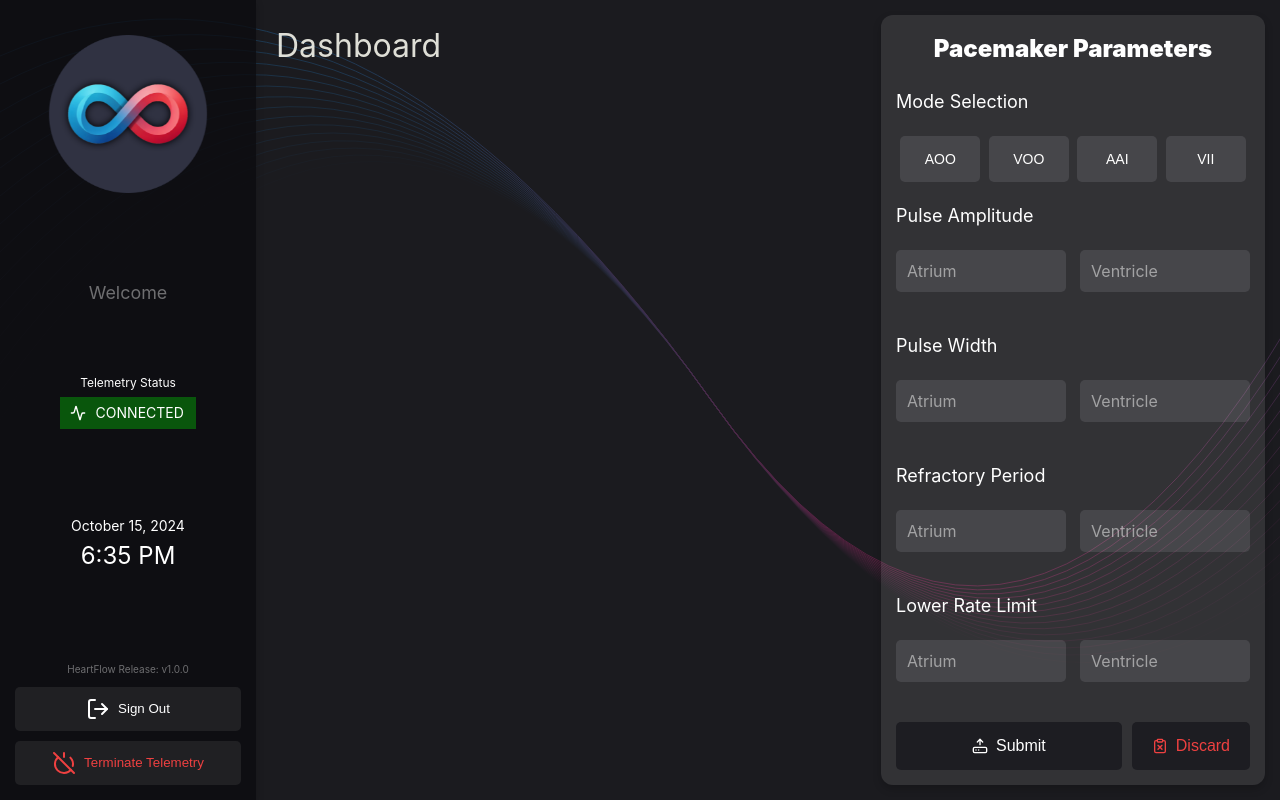
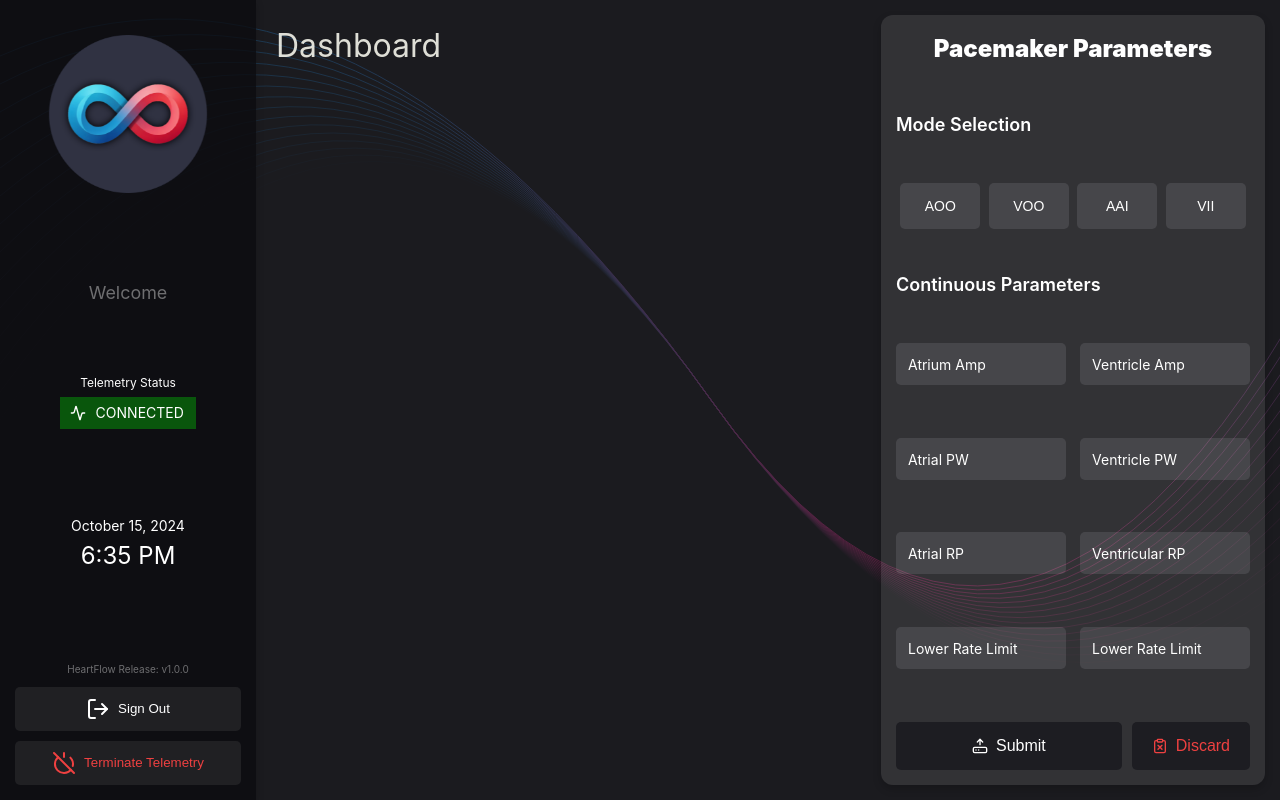
Before and after one commit to andrewderango/HeartFlow, a React (Vite) app in the folder dcm/src/renderer/: page /#/dashboard in a window 1280 px wide. Built offline with nearby package versions, Linux system fonts and the light colour scheme.

Commit message:
add floating labels

```diff
--- a/dcm/src/renderer/src/pages/Dashboard/Dashboard.css
+++ b/dcm/src/renderer/src/pages/Dashboard/Dashboard.css
@@ -163,7 +163,12 @@
   display: flex;
   justify-content: space-between;
   width: 100%;
-  margin-bottom: 20px;
+  margin-bottom: 10px;
+}
+
+.input-container {
+  position: relative;
+  width: 48%;
 }
 
 .input-field {
@@ -174,12 +179,13 @@
   outline-offset: 1px;
   color: white;
   padding: 10px;
-  width: 48%;
+  width: 100%;
   font-size: 16px;
   transition: ease-in-out 0.3s;
 }
 
 .input-field::placeholder {
+  font-size: 12px;
   color: rgba(255, 255, 255, 0.5);
 }
 
@@ -188,6 +194,31 @@
   border: 1px solid transparent;
   outline: 1px solid rgba(255, 255, 255, 0.9);
   transition: ease-in-out 0.2s;
+}
+
+label {
+  position: absolute;
+  left: 12px;
+  top: 11px;
+  font-size: 14px;
+  pointer-events: none;
+  transition: all 0.2s ease-out;
+}
+
+input.filled + label {
+  top: -20px;
+  left: 8px;
+  font-size: 11px;
+  color: rgba(255, 255, 255, 0.7);
+  font-family: inherit;
+}
+
+input:focus + label {
+  top: -23px;
+  left: 8px;
+  font-size: 11px;
+  color: rgba(255, 255, 255, 1);
+  font-family: inherit;
 }
 
 .button-row {
@@ -267,6 +298,6 @@ h2 {
 
 h3 {
   font-size: 18px;
-  /* font-weight: bold; */
+  font-weight: 600;
   text-align: left;
 }
--- a/dcm/src/renderer/src/pages/Dashboard/Dashboard.tsx
+++ b/dcm/src/renderer/src/pages/Dashboard/Dashboard.tsx
@@ -17,6 +17,14 @@ function Dashboard(): JSX.Element {
     }, 1000)
     return () => clearInterval(timer)
   }, [])
+
+  const handleInputChange = (e: React.ChangeEvent<HTMLInputElement>): void => {
+    if (e.target.value !== '') {
+      e.target.classList.add('filled')
+    } else {
+      e.target.classList.remove('filled')
+    }
+  }
 
   return (
     <div className="dashboard-container">
@@ -77,25 +85,46 @@ function Dashboard(): JSX.Element {
           <button className="mode-button">AAI</button>
           <button className="mode-button">VII</button>
         </div>
-        <h3>Pulse Amplitude</h3>
+        <h3>Continuous Parameters</h3>
         <div className="input-row">
-          <input type="text" className="input-field" placeholder="Atrium" />
-          <input type="text" className="input-field" placeholder="Ventricle" />
+          <div className="input-container">
+            <input type="text" className="input-field" onChange={handleInputChange} />
+            <label>Atrium Amp</label>
+          </div>
+          <div className="input-container">
+            <input type="text" className="input-field" onChange={handleInputChange} />
+            <label>Ventricle Amp</label>
+          </div>
         </div>
-        <h3>Pulse Width</h3>
         <div className="input-row">
-          <input type="text" className="input-field" placeholder="Atrium" />
-          <input type="text" className="input-field" placeholder="Ventricle" />
+          <div className="input-container">
+            <input type="text" className="input-field" onChange={handleInputChange} />
+            <label>Atrial PW</label>
+          </div>
+          <div className="input-container">
+            <input type="text" className="input-field" onChange={handleInputChange} />
+            <label>Ventricle PW</label>
+          </div>
         </div>
-        <h3>Refractory Period</h3>
         <div className="input-row">
-          <input type="text" className="input-field" placeholder="Atrium" />
-          <input type="text" className="input-field" placeholder="Ventricle" />
+          <div className="input-container">
+            <input type="text" className="input-field" onChange={handleInputChange} />
+            <label>Atrial RP</label>
+          </div>
+          <div className="input-container">
+            <input type="text" className="input-field" onChange={handleInputChange} />
+            <label>Ventricular RP</label>
+          </div>
         </div>
-        <h3>Lower Rate Limit</h3>
         <div className="input-row">
-          <input type="text" className="input-field" placeholder="Atrium" />
-          <input type="text" className="input-field" placeholder="Ventricle" />
+          <div className="input-container">
+            <input type="text" className="input-field" onChange={handleInputChange} />
+            <label>Lower Rate Limit</label>
+          </div>
+          <div className="input-container">
+            <input type="text" className="input-field" onChange={handleInputChange} />
+            <label>Lower Rate Limit</label>
+          </div>
         </div>
         <div className="button-container">
           <button className="submit-button" type="button">
```
